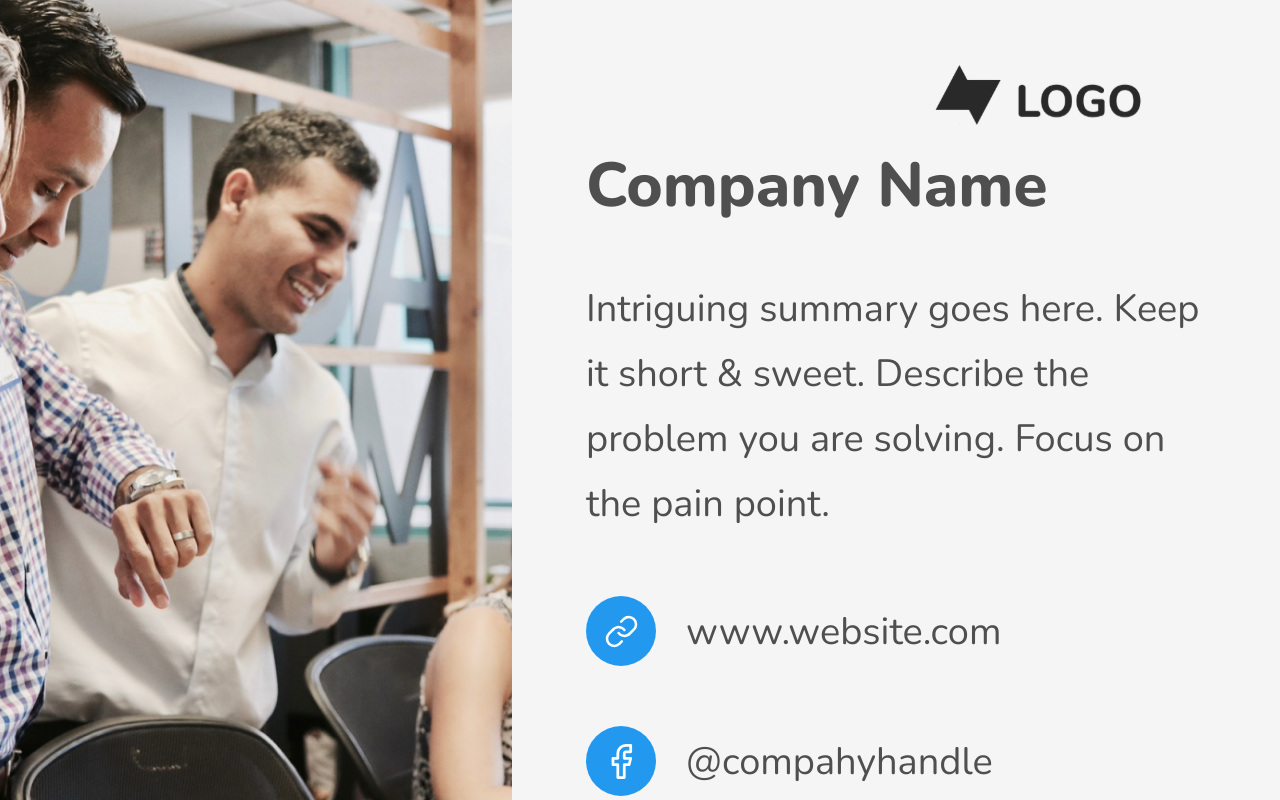
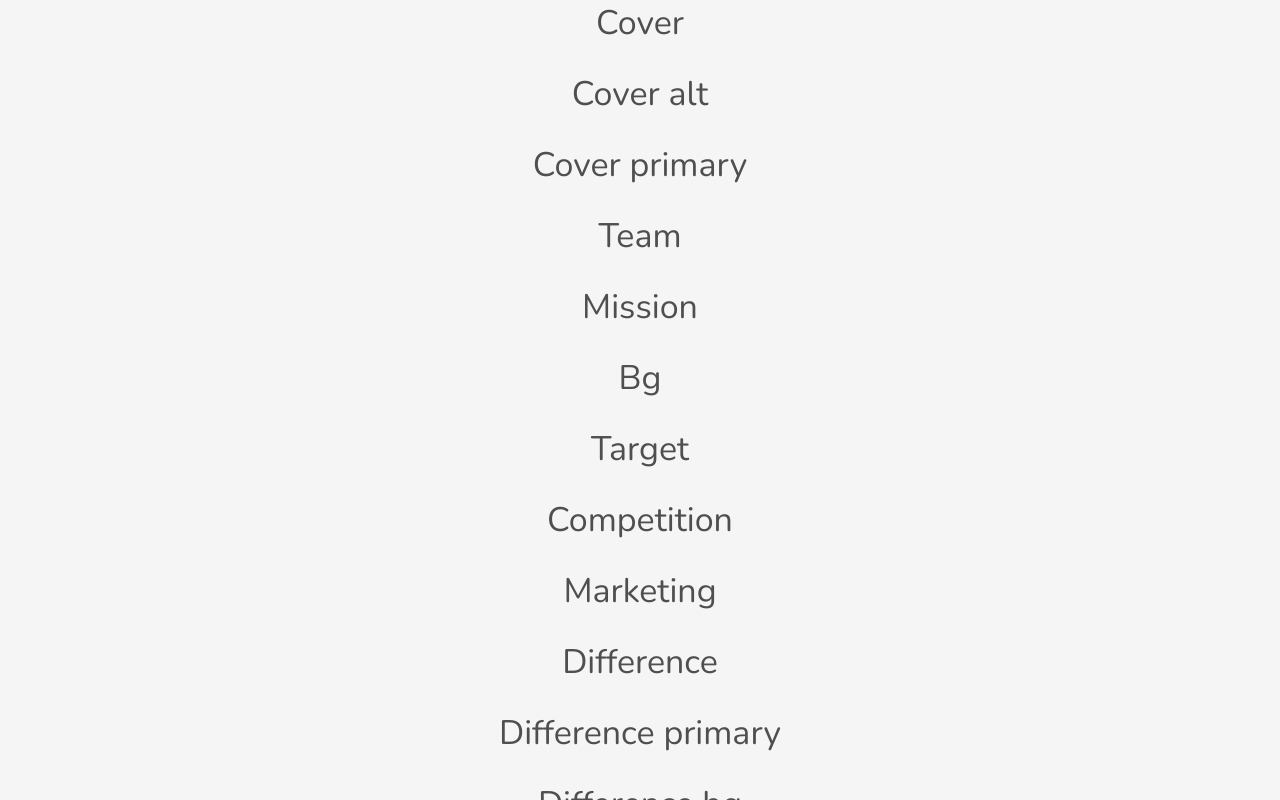
Before and after one commit to altyntsevlexus/pitch-deck-react, a React (Create React App) app: page / in a window 1280 px wide. Shown: the top 800 px of the page. Built offline with nearby package versions, Linux system fonts and the light colour scheme.

Commit message:
navigaiton page added, mistakes in themes removed

```diff
--- a/src/components/Logo.jsx
+++ b/src/components/Logo.jsx
@@ -6,7 +6,7 @@ import logoLight from '../images/icons/logo-light.svg';
 
 const Logo = ({ color }) => {
   return (
-    <Link to="/bg">
+    <Link to="/">
       <img
         src={color === 'light' ? logoLight : logo}
         alt="logo"
--- a/src/pages/Bg.jsx
+++ b/src/pages/Bg.jsx
@@ -1,4 +1,3 @@
-/* eslint-disable react/react-in-jsx-scope */
 import Logo from '../components/Logo';
 
 const Bg = () => (
--- a/src/pages/Cover.jsx
+++ b/src/pages/Cover.jsx
@@ -54,7 +54,7 @@ Cover.propTypes = {
 };
 
 Cover.defaultProps = {
-  theme: 'light',
+  theme: '',
 };
 
 export default Cover;
--- a/src/pages/Difference.jsx
+++ b/src/pages/Difference.jsx
@@ -65,7 +65,7 @@ Difference.propTypes = {
 };
 
 Difference.defaultProps = {
-  theme: 'light',
+  theme: '',
 };
 
 export default Difference;
--- /dev/null
+++ b/src/pages/navigation.jsx
@@ -0,0 +1,46 @@
+import { Link } from 'react-router-dom';
+
+const Navigation = () => (
+  <section className="wrapper navigation text-dark">
+    <ul className="navigation__list fs-34">
+      <li className="navigation__item">
+        <Link to="/cover">Cover</Link>
+      </li>
+      <li className="navigation__item">
+        <Link to="/cover-alt">Cover alt</Link>
+      </li>
+      <li className="navigation__item">
+        <Link to="/cover-primary">Cover primary</Link>
+      </li>
+      <li className="navigation__item">
+        <Link to="/team">Team</Link>
+      </li>
+      <li className="navigation__item">
+        <Link to="/mission">Mission</Link>
+      </li>
+      <li className="navigation__item">
+        <Link to="/bg">Bg</Link>
+      </li>
+      <li className="navigation__item">
+        <Link to="/target">Target</Link>
+      </li>
+      <li className="navigation__item">
+        <Link to="/competition">Competition</Link>
+      </li>
+      <li className="navigation__item">
+        <Link to="/marketing">Marketing</Link>
+      </li>
+      <li className="navigation__item">
+        <Link to="/difference">Difference</Link>
+      </li>
+      <li className="navigation__item">
+        <Link to="/difference-primary">Difference primary</Link>
+      </li>
+      <li className="navigation__item">
+        <Link to="/difference-bg">Difference bg</Link>
+      </li>
+    </ul>
+  </section>
+);
+
+export default Navigation;
--- a/src/pages/no-match.jsx
+++ b/src/pages/no-match.jsx
@@ -1,9 +1,8 @@
-/* eslint-disable react/react-in-jsx-scope */
 import { Link } from 'react-router-dom';
 import Logo from '../components/Logo';
 
 const NoMatch = () => (
-  <section className="wrapper no-match text-light">
+  <section className="wrapper no-match text-dark">
     <Logo />
     <h1 className="fs-72">
       Oops... The page you were looking for doesn&#39;t exist
--- a/src/route/AppRouter.jsx
+++ b/src/route/AppRouter.jsx
@@ -6,12 +6,14 @@ import Cover from '../pages/cover';
 import Difference from '../pages/difference';
 import Marketing from '../pages/marketing';
 import Mission from '../pages/mission';
+import Navigation from '../pages/navigation';
 import NoMatch from '../pages/no-match';
 import Target from '../pages/target';
 import Team from '../pages/team';
 
 const ROUTE_CONFIG = [
-  { path: '/', component: Cover, exact: true },
+  { path: '/', component: Navigation, exact: true },
+  { path: '/cover', component: Cover },
   { path: '/cover-alt', component: Cover, theme: 'alt' },
   { path: '/cover-primary', component: Cover, theme: 'primary' },
   { path: '/team', component: Team },
@@ -21,7 +23,7 @@ const ROUTE_CONFIG = [
   { path: '/competition', component: Competition },
   { path: '/marketing', component: Marketing },
   { path: '/difference', component: Difference },
-  { path: '/difference-alt', component: Difference, theme: 'alt' },
+  { path: '/difference-bg', component: Difference, theme: 'bg' },
   { path: '/difference-primary', component: Difference, theme: 'primary' },
   { path: '*', component: NoMatch },
 ];
--- a/src/styles/index.scss
+++ b/src/styles/index.scss
@@ -13,6 +13,7 @@
 @import 'screens/target';
 @import 'screens/team';
 @import 'screens/no-match';
+@import 'screens/navigation';
 
 @import 'shared/circle';
 @import 'shared/corner-img';
--- /dev/null
+++ b/src/styles/screens/_navigation.scss
@@ -0,0 +1,20 @@
+.navigation {
+  @extend %flex-column;
+  padding: 0 50px;
+  justify-content: center;
+  align-items: center;
+  text-align: center;
+
+  &__list {
+    @extend %flex-column;
+    gap: 25px;
+  }
+
+  &__item {
+    transition: color 0.3s;
+
+    &:hover {
+      color: $primary;
+    }
+  }
+}
--- a/src/styles/screens/_no-match.scss
+++ b/src/styles/screens/_no-match.scss
@@ -4,7 +4,6 @@
   justify-content: center;
   align-items: center;
   text-align: center;
-  color: $text-dark;
   gap: 50px;
 
   &__button {
```
